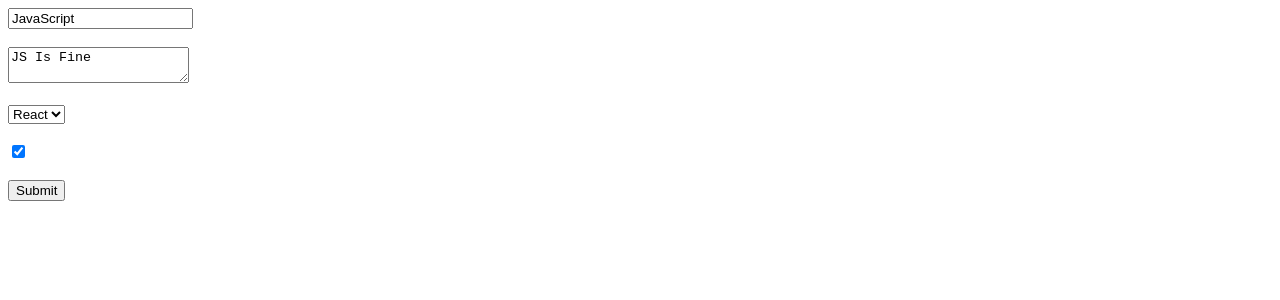
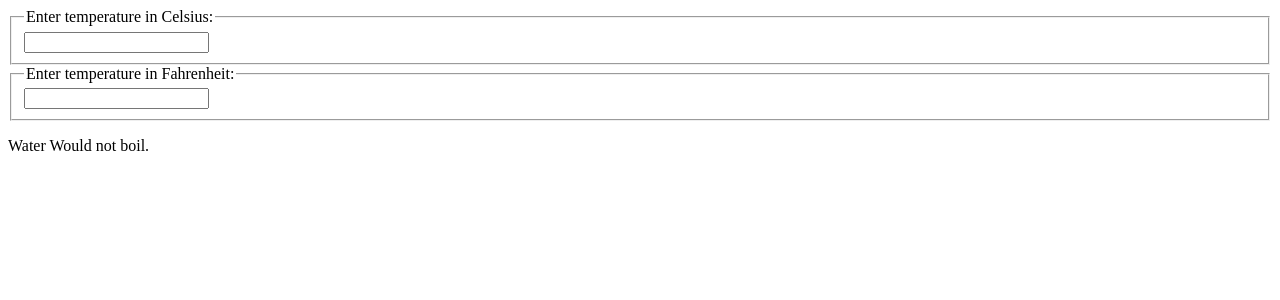
Before and after one commit to pitashpalmal/myreact, a React (Create React App) app: page / in a window 1280 px wide. Shown: the top 300 px of the page. Built offline with nearby package versions, Linux system fonts and the light colour scheme.

Commit message:
Lifting State Up

```diff
--- a/src/App.js
+++ b/src/App.js
@@ -1,11 +1,7 @@
-import Form from './components/Form';
+import Calculator from "./components/Calculator";
 
 function App() {
-  return (
-    <div>
-      <Form />
-    </div>
-  );
+  return <Calculator />;
 }
 
 export default App;
--- /dev/null
+++ b/src/components/BoilingVerdict.js
@@ -0,0 +1,7 @@
+
+export default function BoilingVerdict({celsius = 0}) {
+    if(celsius >= 100) {
+        return <p>Water Would boil.</p>;
+    }
+    return <p>Water Would not boil.</p>;
+}
--- /dev/null
+++ b/src/components/Calculator.js
@@ -0,0 +1,31 @@
+import React from 'react'
+import { convert, toCelsius, toFarenheit } from '../lib/converter';
+import BoilingVerdict from './BoilingVerdict';
+import TemparatureInput from './TemparatureInput';
+
+export default class Calculator extends React.Component {
+  state = {temperature: '', scale: 'c' };
+
+  handleChange = (e, scale) => {
+    this.setState({
+      temperature : e.target.value,
+      scale,
+
+    });
+  }
+
+  render (){
+
+    const { temperature, scale } = this.state;
+    const celsius = scale === 'f' ? convert(temperature, toCelsius) : temperature;
+    const farenheit = scale === 'c' ? convert(temperature, toFarenheit) : temperature;
+
+    return(
+        <div>
+            <TemparatureInput scale="c" temperature={celsius} onTemparetureChange={this.handleChange} />
+            <TemparatureInput scale="f" temperature={farenheit} onTemparetureChange={this.handleChange} />
+            <BoilingVerdict celsius={parseFloat(temperature)} />
+        </div>
+    );
+  }
+}
--- /dev/null
+++ b/src/components/TemparatureInput.js
@@ -0,0 +1,18 @@
+import React from 'react'
+
+const scaleNames = {
+    c: 'Celsius',
+    f:'Fahrenheit',
+};
+
+export default function TemparatureInput({temperature, scale, onTemparetureChange}) {
+    // TemparatureInput({temperature, scale, onTemparetureChange}) is a props Destructuring
+
+
+    return(
+        <fieldset>
+            <legend>Enter temperature in {scaleNames[scale]}:</legend>
+            <input type="text" value= {temperature} onChange={(e) => onTemparetureChange(e, scale)}></input>
+        </fieldset>
+    );
+}
--- /dev/null
+++ b/src/lib/converter.js
@@ -0,0 +1,19 @@
+
+export function toCelsius(farenheit) {
+    return ((farenheit - 32)*5)/9;
+}
+
+export function toFarenheit(celsius) {
+    return (celsius * 9) / 5 + 32;
+}
+
+export function convert(temperature, convertTo) {
+    const input = parseFloat(temperature);
+    if(Number.isNaN(input)) {
+        return '';
+    }
+    const output = convertTo(input);
+    const rounded = Math.round(output * 1000) /1000;
+    return rounded.toString();
+
+}
```
